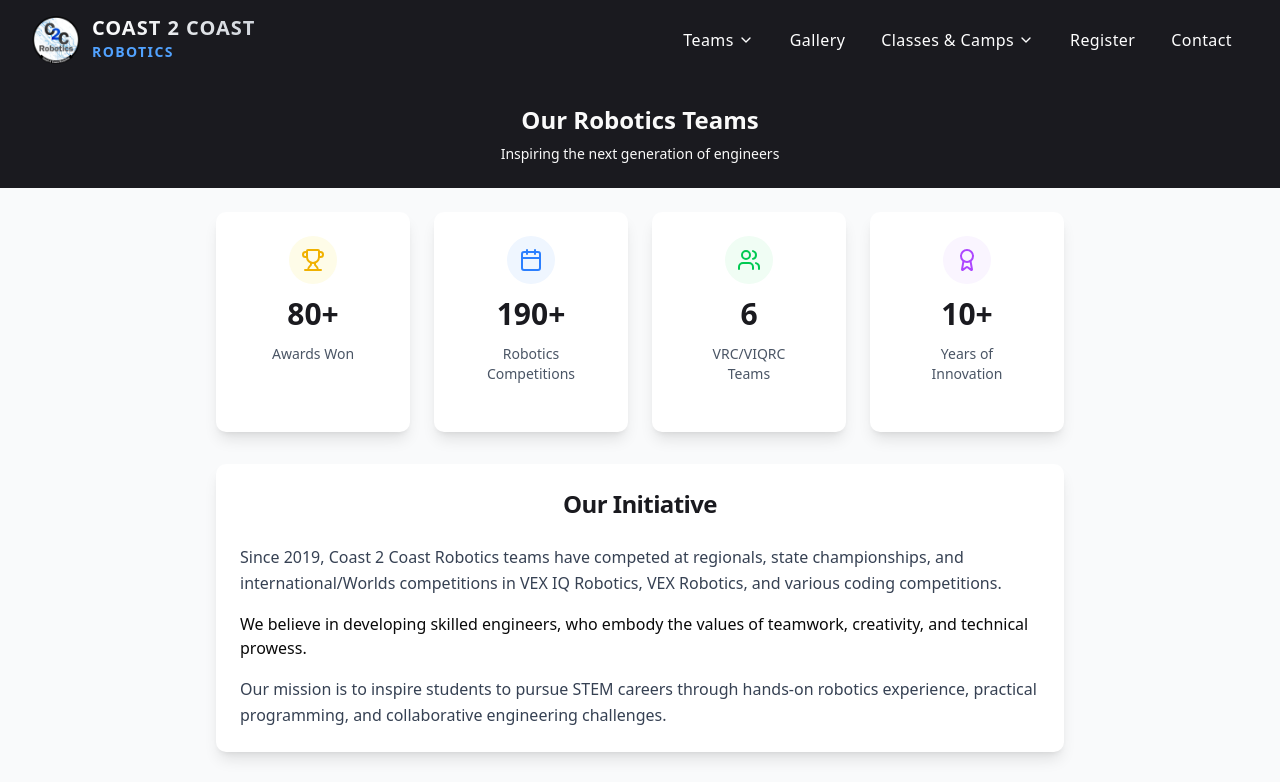
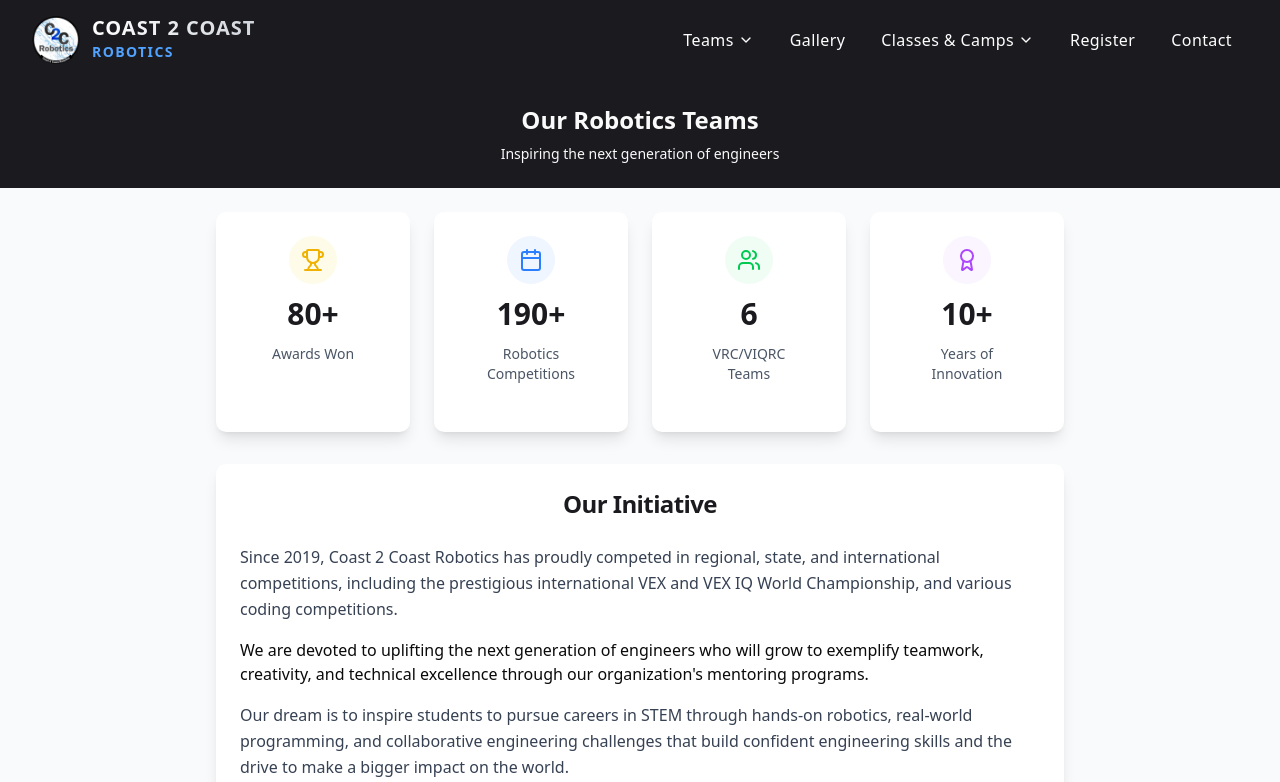
Before and after one commit to c2crobotics/c2crobotics-website, a Next.js app: page /teams in a window 1280 px wide. Shown: the top 782 px of the page. Built offline with nearby package versions, Linux system fonts and the light colour scheme.

Commit message:
minor tweaks

```diff
--- a/history-config/data-generator.ts
+++ b/history-config/data-generator.ts
@@ -1,6 +1,6 @@
 import { RobotEventsAnalyzer } from "@/history-config/robotevents-analyzer"
 import { ROBOTEVENTS_CONFIG } from "@/history-config/config"
-import { getCustomPhotos } from "@/history-config/photo-config"
+import { getPhotos } from "@/history-config/photo-config"
 
 interface WebsiteTeamData {
   id: number
@@ -35,7 +35,7 @@
 
   private getTeamPhotos(teamName: string, year: number): Array<{ url: string; caption: string }> {
     // Only return custom photos if they exist, otherwise return empty array
-    return getCustomPhotos(teamName, year)
+    return getPhotos(teamName, year)
   }
 
   private extractYearFromSeason(seasonName: string): number {
@@ -60,7 +60,7 @@
     console.log("Generating teams data from RobotEvents API...")
     console.log(`Processing ${ROBOTEVENTS_CONFIG.TEAMS.length} teams in parallel...`)
 
-    // Process all teams in parallel for much faster loading
+    // Process all teams
     const teamPromises = ROBOTEVENTS_CONFIG.TEAMS.map(async (teamNumber) => {
       console.log(`Starting analysis for team: ${teamNumber}`)
 
@@ -82,7 +82,7 @@
       }
     })
 
-    // Wait for all teams to complete
+    // Wait for all teams to finish
     const teamResults = await Promise.all(teamPromises)
 
     // Process results
--- a/history-config/photo-config.ts
+++ b/history-config/photo-config.ts
@@ -24,7 +24,7 @@
 }
 
 // Helper function to get photos for a team and year
-export function getCustomPhotos(teamName: string, year: number): Array<{ url: string; caption: string }> {
+export function getPhotos(teamName: string, year: number): Array<{ url: string; caption: string }> {
   const teamPhotos = PHOTOS[year]?.[teamName] || {}
 
   return Object.entries(teamPhotos).map(([url, caption]) => ({
@@ -32,8 +32,3 @@
     caption,
   }))
 }
-
-// Helper function to check if photos exist for a team and year
-export function hasCustomPhotos(teamName: string, year: number): boolean {
-  return getCustomPhotos(teamName, year).length > 0
-}
--- a/history-config/robotevents-analyzer.ts
+++ b/history-config/robotevents-analyzer.ts
@@ -72,7 +72,7 @@
 
     console.log(`Fetching ${totalPages} pages for ${endpoint}...`)
 
-    // Create promises for remaining pages (parallel requests)
+    // Create promises for remaining pages
     const pagePromises: Promise<ApiResponse<T>>[] = []
     const maxConcurrent = 5 // Limit concurrent requests to avoid rate limiting
 
--- a/pages/teams.tsx
+++ b/pages/teams.tsx
@@ -77,16 +77,13 @@
             </CardHeader>
             <CardContent className="space-y-4">
               <p className="text-gray-700 leading-relaxed">
-                Since 2019, Coast 2 Coast Robotics teams have competed at regionals, state championships, and
-                international/Worlds competitions in VEX IQ Robotics, VEX Robotics, and various coding competitions.
+                Since 2019, Coast 2 Coast Robotics has proudly competed in regional, state, and international competitions, including the prestigious international VEX and VEX IQ World Championship, and various coding competitions.
               </p>
               <p>
-                We believe in developing skilled engineers, who embody the values of teamwork, creativity, and technical
-                prowess.
+                We are devoted to uplifting the next generation of engineers who will grow to exemplify teamwork, creativity, and technical excellence through our organization's mentoring programs.
               </p>
               <p className="text-gray-700 leading-relaxed">
-                Our mission is to inspire students to pursue STEM careers through hands-on robotics experience,
-                practical programming, and collaborative engineering challenges.
+                Our dream is to inspire students to pursue careers in STEM through hands-on robotics, real-world programming, and collaborative engineering challenges that build confident engineering skills and the drive to make a bigger impact on the world.
               </p>
             </CardContent>
           </Card>
--- a/styles/globals.css
+++ b/styles/globals.css
@@ -15,7 +15,6 @@
 * {
   scrollbar-width: thin;
   scroll-behavior: smooth;
-  /* Add responsive box-sizing */
   box-sizing: border-box;
 }
 
```
